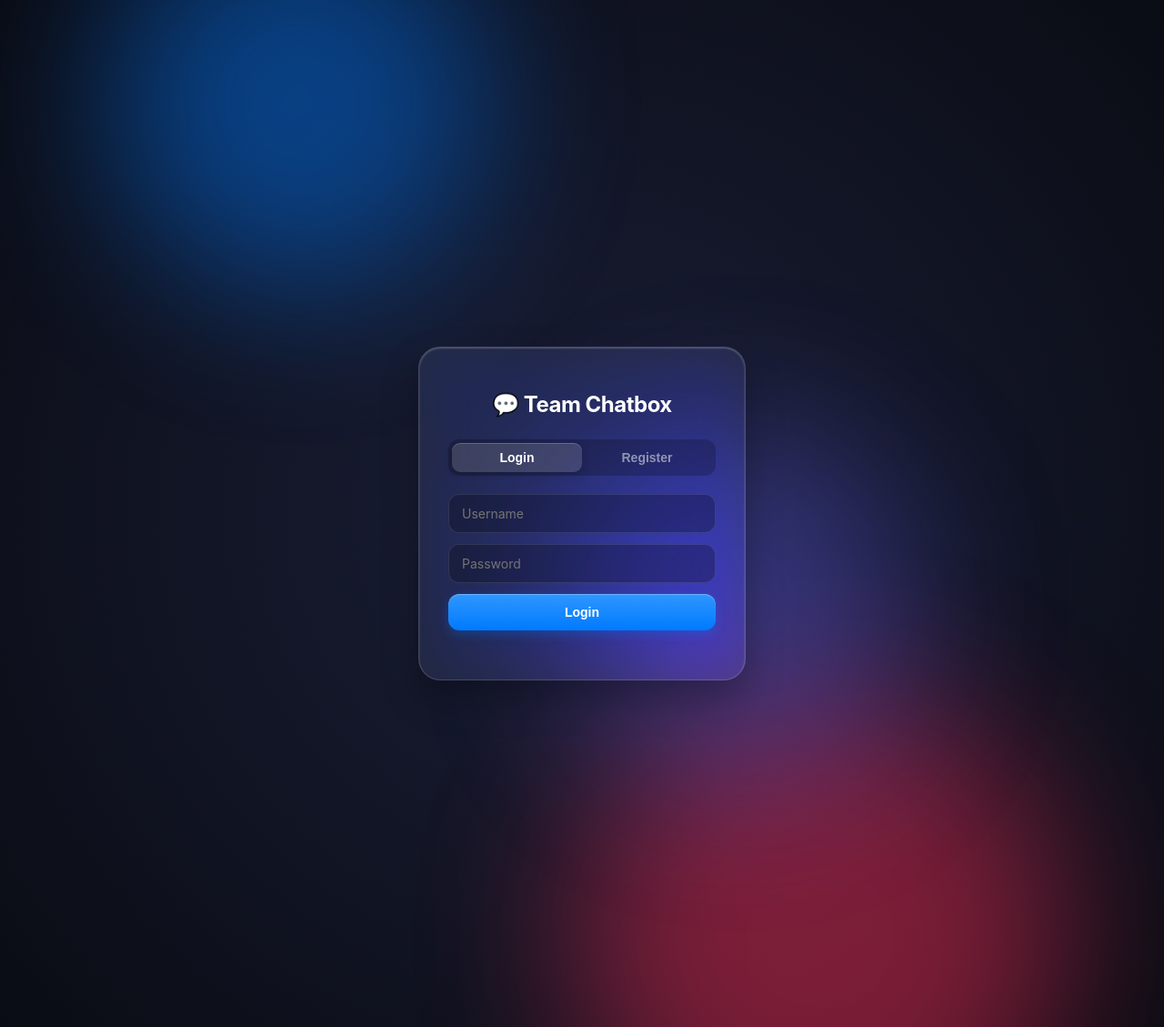
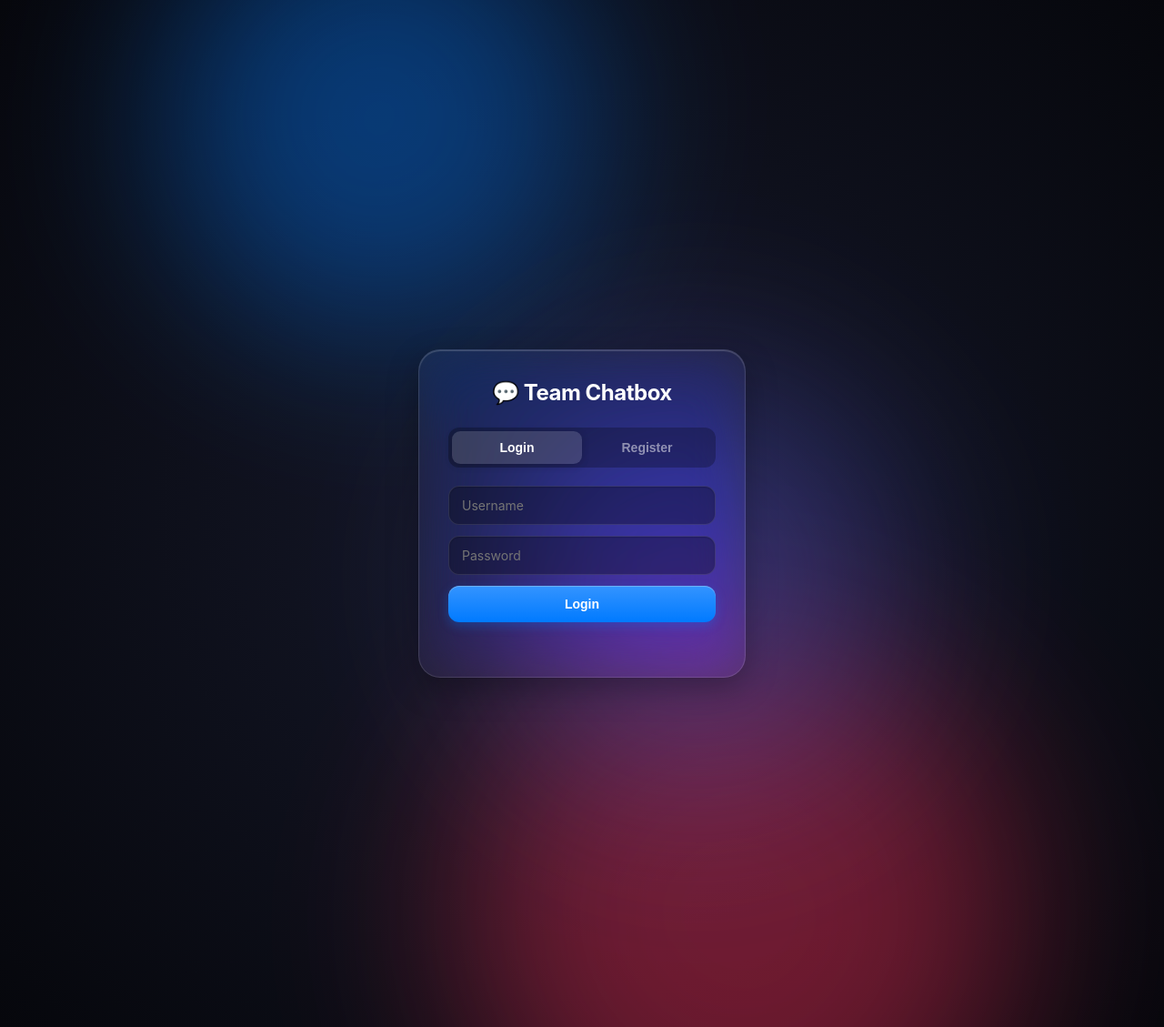
Before and after one commit to RuizBR/NEW-MSG, a Flask app: page / in a window 1280 px wide. Shown: the whole page at 91% size. Run offline with Flask 3, Linux system fonts and the light colour scheme.

Commit message:
Update style.css

```diff
--- a/static/style.css
+++ b/static/style.css
@@ -1,51 +1,52 @@
 * {
   box-sizing: border-box;
-  transition: background 0.3s cubic-bezier(0.25, 1, 0.5, 1), transform 0.2s ease;
+  margin: 0;
+  padding: 0;
 }
 
 body {
-  margin: 0;
-  font-family: -apple-system, BlinkMacSystemFont, "Segoe UI", Roboto, Helvetica, Arial, sans-serif;
-  background: #0f111a;
+  font-family: -apple-system, BlinkMacSystemFont, "SF Pro Display", "SF Pro Text", "Segoe UI", Roboto, Helvetica, Arial, sans-serif;
+  background: #0b0d14;
   color: #ffffff;
   overflow: hidden;
   height: 100vh;
+  width: 100vw;
 }
 
 .hidden { display: none !important; }
 
-/* ---------- LIQUID GLASS MESH BACKGROUND ---------- */
+/* ---------- LIQUID GLASS DYNAMIC MESH BACKGROUND ---------- */
 .bg-mesh {
   position: fixed;
   top: 0; left: 0; right: 0; bottom: 0;
   z-index: -1;
-  background: radial-gradient(circle at 50% 50%, #1a1e36, #0a0c14);
+  background: radial-gradient(circle at 50% 50%, #16192b, #06070c);
   overflow: hidden;
 }
 
 .orb {
   position: absolute;
   border-radius: 50%;
-  filter: blur(80px);
-  opacity: 0.45;
-  animation: float 12s infinite alternate ease-in-out;
+  filter: blur(90px);
+  opacity: 0.4;
+  animation: liquidFloat 16s infinite alternate ease-in-out;
 }
-.orb-1 { width: 400px; height: 400px; background: #007aff; top: -10%; left: 10%; }
-.orb-2 { width: 500px; height: 500px; background: #ff2d55; bottom: -10%; right: 10%; animation-delay: -4s; }
-.orb-3 { width: 350px; height: 350px; background: #5856d6; top: 40%; left: 50%; animation-delay: -8s; }
+.orb-1 { width: 450px; height: 450px; background: #007aff; top: -10%; left: 15%; }
+.orb-2 { width: 550px; height: 550px; background: #ff2d55; bottom: -10%; right: 15%; animation-delay: -4s; }
+.orb-3 { width: 380px; height: 380px; background: #5856d6; top: 35%; left: 45%; animation-delay: -8s; }
 
-@keyframes float {
-  0% { transform: translateY(0) scale(1); }
-  100% { transform: translateY(40px) scale(1.1); }
+@keyframes liquidFloat {
+  0% { transform: translateY(0) scale(1) rotate(0deg); }
+  100% { transform: translateY(50px) scale(1.15) rotate(45deg); }
 }
 
-/* ---------- SPECULAR GLASS UI UTILITIES ---------- */
-.glass-panel {
-  background: rgba(255, 255, 255, 0.06);
+/* ---------- SHARED LIQUID GLASS BASE STYLE ---------- */
+.auth-card, .sidebar, .chat-main {
+  background: rgba(255, 255, 255, 0.05);
   backdrop-filter: blur(30px) saturate(210%);
   -webkit-backdrop-filter: blur(30px) saturate(210%);
   border: 1px solid rgba(255, 255, 255, 0.12);
-  box-shadow: inset 0 1px 1px rgba(255, 255, 255, 0.2), 0 12px 32px rgba(0, 0, 0, 0.25);
+  box-shadow: inset 0 1px 1px rgba(255, 255, 255, 0.2), 0 12px 35px rgba(0, 0, 0, 0.3);
 }
 
 /* ---------- AUTH SCREEN ---------- */
@@ -54,16 +55,10 @@ body {
   display: flex;
   align-items: center;
   justify-content: center;
-  padding: 20px;
+  padding: 24px;
 }
 
 .auth-card {
-  extend: .glass-panel;
-  background: rgba(255, 255, 255, 0.07);
-  backdrop-filter: blur(30px) saturate(210%);
-  -webkit-backdrop-filter: blur(30px) saturate(210%);
-  border: 1px solid rgba(255, 255, 255, 0.15);
-  box-shadow: inset 0 1px 2px rgba(255, 255, 255, 0.25), 0 20px 40px rgba(0, 0, 0, 0.3);
   padding: 32px;
   border-radius: 24px;
   width: 100%;
@@ -76,20 +71,19 @@ body {
   font-weight: 700;
   margin-bottom: 24px;
   letter-spacing: -0.5px;
-  color: #fff;
 }
 
 .tabs {
   display: flex;
   margin-bottom: 20px;
-  background: rgba(0, 0, 0, 0.2);
+  background: rgba(0, 0, 0, 0.25);
   padding: 4px;
   border-radius: 12px;
 }
 
 .tab-btn {
   flex: 1;
-  padding: 8px;
+  padding: 10px;
   border: none;
   background: none;
   cursor: pointer;
@@ -103,94 +97,102 @@ body {
 .tab-btn.active {
   color: #fff;
   background: rgba(255, 255, 255, 0.15);
-  box-shadow: 0 2px 8px rgba(0,0,0,0.2), inset 0 1px 0 rgba(255,255,255,0.2);
+  box-shadow: 0 2px 8px rgba(0, 0, 0, 0.2);
 }
 
 .tab-panel { display: none; }
 .tab-panel.active { display: block; }
 
-.auth-card input, select, textarea, input[type="file"] {
+/* ---------- FORM CONTROLS (BLOCK LEVEL FOR SIDEBAR & AUTH) ---------- */
+input[type="text"],
+input[type="password"],
+select,
+textarea,
+input[type="file"] {
+  display: block;
   width: 100%;
   padding: 12px 14px;
   margin-bottom: 12px;
   border: 1px solid rgba(255, 255, 255, 0.1);
-  background: rgba(0, 0, 0, 0.25);
+  background: rgba(0, 0, 0, 0.3);
   border-radius: 12px;
   font-size: 14px;
   color: #fff;
   outline: none;
   font-family: inherit;
+  box-shadow: inset 0 1px 2px rgba(0,0,0,0.2);
 }
-.auth-card input:focus, select:focus, textarea:focus {
+
+input:focus, select:focus, textarea:focus {
   border-color: #007aff;
   box-shadow: 0 0 0 3px rgba(0, 122, 255, 0.3);
 }
 
-/* ---------- RE-ENGINEERED PREMIUM BUTTONS ---------- */
+/* ---------- BUTTONS ---------- */
 .primary-btn {
+  display: block;
   width: 100%;
   padding: 12px;
-  background: linear-gradient(180deg, #2f97ff 0%, #007aff 100%);
+  background: linear-gradient(180deg, #3494ff 0%, #007aff 100%);
   color: #fff;
   border: none;
   border-radius: 12px;
   font-weight: 600;
   font-size: 14px;
   cursor: pointer;
+  margin-bottom: 10px;
   box-shadow: inset 0 1px 1px rgba(255,255,255,0.3), 0 4px 12px rgba(0, 122, 255, 0.3);
+  transition: all 0.2s ease;
 }
 .primary-btn:hover {
   background: linear-gradient(180deg, #4da4ff 0%, #006dd3 100%);
   transform: translateY(-1px);
 }
-.primary-btn:active { transform: translateY(1px); }
 
 .secondary-btn {
+  display: block;
   width: 100%;
   padding: 10px;
   background: rgba(255, 255, 255, 0.08);
   border: 1px solid rgba(255, 255, 255, 0.05);
   color: #fff;
   border-radius: 12px;
-  margin: 8px 0;
+  margin: 6px 0 14px 0;
   cursor: pointer;
   font-size: 13px;
   font-weight: 500;
+  transition: all 0.2s ease;
 }
 .secondary-btn:hover { background: rgba(255, 255, 255, 0.15); }
 
 .link-btn {
   background: none;
   border: none;
-  color: #ff3b30;
+  color: #ff453a;
   cursor: pointer;
   font-size: 14px;
   font-weight: 500;
 }
-.link-btn:hover { text-decoration: underline; }
 
-.msg { font-size: 13px; color: #ff453a; min-height: 18px; text-align: center; margin: 4px 0 0; }
+.msg { font-size: 13px; color: #ff453a; min-height: 18px; text-align: center; margin-top: 6px; }
 
 /* ---------- CHAT APP LAYOUT ---------- */
 .chat-app {
   display: flex;
   height: 100vh;
-  padding: 16px;
-  gap: 16px;
+  width: 100vw;
+  padding: 20px;
+  gap: 20px;
 }
 
 .sidebar {
   width: 320px;
-  background: rgba(255, 255, 255, 0.04);
-  backdrop-filter: blur(40px) saturate(200%);
-  -webkit-backdrop-filter: blur(40px) saturate(200%);
-  border: 1px solid rgba(255, 255, 255, 0.1);
   border-radius: 24px;
   padding: 20px;
   overflow-y: auto;
   display: flex;
   flex-direction: column;
-  box-shadow: inset 0 1px 1px rgba(255, 255, 255, 0.1), 0 10px 30px rgba(0,0,0,0.2);
+  flex-shrink: 0;
 }
 
 .sidebar-header {
```
Also changed, not shown: other parts of static/style.css (+55 -47 lines).
